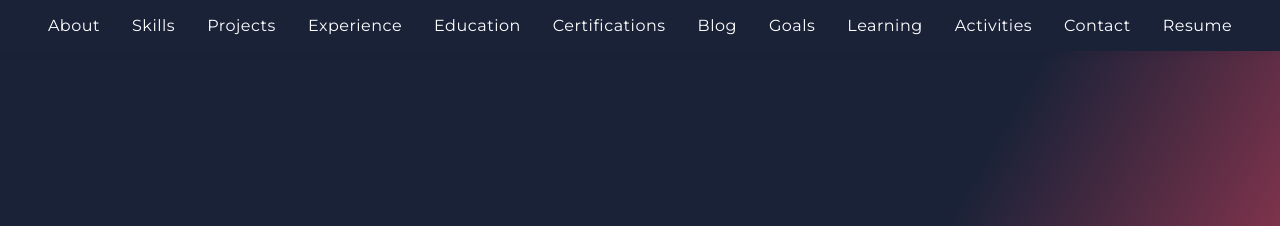
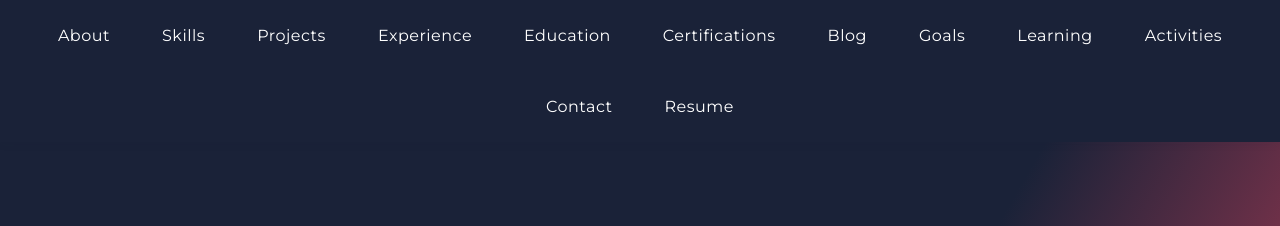
Before and after one commit to Goutham4688/goutham4688.github.io, a plain HTML site: page index.html in a window 1280 px wide. Shown: the top 226 px of the page. Drawn offline with Linux system fonts and the light colour scheme.

Commit message:
Update index.html

```diff
--- a/index.html
+++ b/index.html
@@ -234,6 +234,30 @@
     }
   </style>
 </head>
+  <style>
+  nav {
+    display: flex;
+    flex-wrap: wrap;
+    justify-content: center;
+    overflow-x: auto;
+    white-space: nowrap;
+    background-color: var(--primary);
+  }
+
+  nav a {
+    padding: 10px;
+    text-decoration: none;
+    color: white;
+    display: inline-block;
+  }
+
+  @media screen and (max-width: 768px) {
+    nav {
+      justify-content: flex-start;
+      font-size: 14px;
+    }
+  }
+</style>
 <body>
   <div class="navbar">
     <nav>
```
